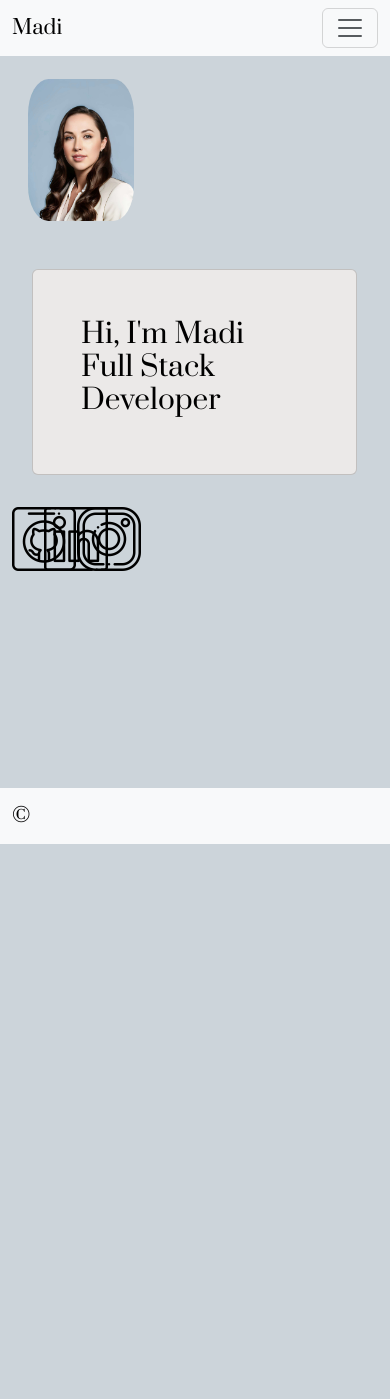
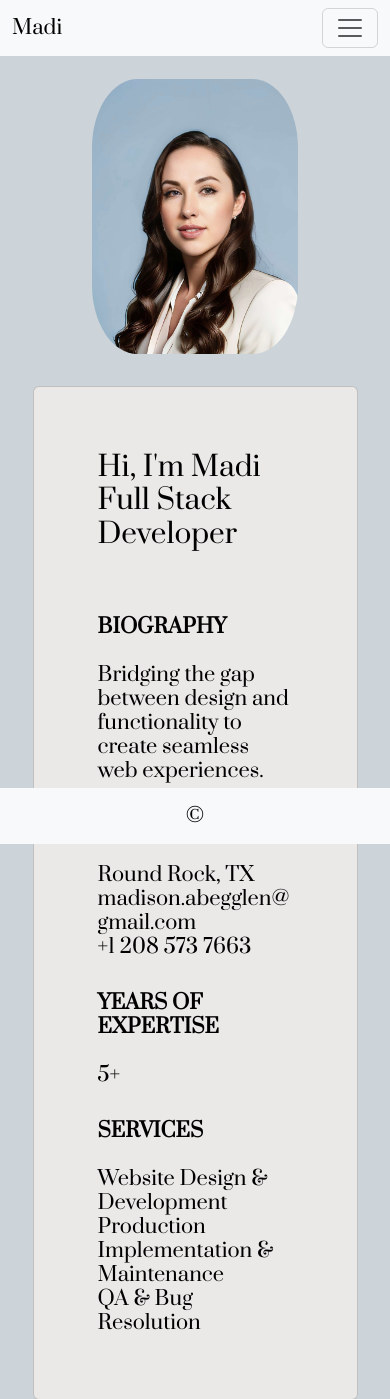
Before and after one commit to Madison-Abegglen/Portfolio, a website: page index.html in a window 390 px wide. Shown: the top 1399 px of the page. Before the commit the page ends 844 px from the top, so only its background shows below. Drawn offline with nearby package versions, Linux system fonts and the light colour scheme; a web font is replaced by a local one.

Commit message:
Finished Mobile styling for Home

```diff
--- a/assets/style.css
+++ b/assets/style.css
@@ -12,6 +12,10 @@ body {
     flex-direction: column;
 }
 
+.copyright {
+    margin: 0;
+}
+
 /*========= ROWS =========*/
 .row-profile-fs {
     display: flex;
@@ -19,6 +23,19 @@ body {
     flex-wrap: nowrap;
     justify-content: center;
     align-items: center;
+}
+
+.row-profile-m {
+    display: flex;
+    flex-direction: column;
+    align-items: center;
+}
+
+.row-copyright {
+    width: 100vw;
+    margin: 0;
+    display: flex;
+    justify-content: center;
 }
 
 .row-top-bumper {
@@ -44,13 +61,13 @@ body {
 }
 
 .card-home2 {
-    margin: 2rem;
-    padding: 2rem;
+    margin: 1rem;
+    padding: 3rem;
     background-color: #ebe9e8;
     color: black;
 }
 
-/*========= IMAGE =========*/
+/*========= IMAGES =========*/
 .img-profile {
     margin: 1rem;
     border-radius: 25%;
@@ -61,24 +78,13 @@ body {
 .img-profile2 {
     margin: 1rem;
     border-radius: 25%;
-}
-
-/*========= ICONS =========*/
-.github-icon img {
-    width: 4em;
-    color: #024035;
-}
-
-.linkedin-icon img {
-    width: 4em;
-}
-
-.instagram-icon img {
-    width: 4em;
+    min-height: 274px;
+    min-width: 230px;
 }
 
 /*========= STYLING CONTENT FOR MOBILE ========*/
-@media (max-width: 991px) {
+@media (max-width: 989px) {
+    /*========= ROWS =========*/
     .row-profile-fs {
         display: none;
     }
@@ -87,22 +93,42 @@ body {
         display: none;
     }
 
+    .row-socials-m {
+        display: flex;
+        justify-content: center;
+    }
+
     .row-top-bumper {
         height: 7.5vh;
     }
 
+    /*========= HEADER =========*/
     .nav-header {
         height: auto;
     }
 
+    /*========= FOOTER =========*/
     .nav-footer {
         height: auto;
     }
 
+    /*========= ICONS ==========*/
+    .github-icon img {
+        width: 3em;
+    }
+
+    .linkedin-icon img {
+        width: 3em;
+    }
+
+    .instagram-icon img {
+        width: 3em;
+    }
 }
 
 /*========= STYLING CONTENT FOR FULLSCREEN ====*/
 @media (min-width: 991px) {
+    /*========= ROWS =========*/
     .row-profile-m {
         display: none;
     }
@@ -115,11 +141,26 @@ body {
         justify-content: flex-end;
     }
 
+    /*========= HEADER =========*/
     .nav-header {
         height: 8vh;
     }
 
+    /*========= FOOTER =========*/
     .nav-footer {
         height: 8vh;
     }
+
+    /*========= ICONS ==========*/
+    .github-icon img {
+        width: 4em;
+    }
+
+    .linkedin-icon img {
+        width: 4em;
+    }
+
+    .instagram-icon img {
+        width: 4em;
+    }
 }
--- a/index.html
+++ b/index.html
@@ -54,21 +54,20 @@
       <div class="row row-top-bumper"></div>
       <!--================== FULLSCREEN ==============-->
       <div class="row row-profile-fs">
-          <img src="/assets/profilepic_2.jpg" class="img-profile col-4" alt="">
+          <img src="/assets/profilepic_2.jpg" class="img-profile col-4" alt="" />
           <div class="card card-home col-7">
               <div class="card-body title">
                 <h1 class="card-title">Hi, I'm Madi <br/>Full Stack Developer</h1>
               </div>
-              <div class="card-body">
-                <div class="row">
-                    <h5 class="card-text col-lg-5">
+              <div class="card-body row">
+                <h5 class="card-text col-5">
                     <br/>
                     <b>BIOGRAPHY</b>
                     <br/>
                     <br/>
                     Bridging the gap between design and functionality to create seamless web experiences.
                 </h5>
-                    <h5 class="card-text col-lg-5 offset-lg-2">
+                <h5 class="card-text col-5 offset-2">
                     <br/>
                     <b>CONTACT</b>
                     <br/>
@@ -77,14 +76,14 @@
                     madison.abegglen@gmail.com <br/>
                     +1 208 573 7663
                 </h5>
-                    <h5 class="card-text col-lg-5">
+                <h5 class="card-text col-5">
                     <br/>
                     <b>YEARS OF EXPERTISE</b>
                     <br/>
                     <br/>
                     5+
                 </h5>
-                    <h5 class="card-text col-lg-5 offset-lg-2">
+                <h5 class="card-text col-5 offset-2">
                     <br/>
                     <b>SERVICES</b>
                     <br/>
@@ -93,7 +92,6 @@
                     Production Implementation &amp; Maintenance <br/>
                     QA &amp; Bug Resolution
                 </h5>
-                </div>
               </div>
           </div>
       </div>
@@ -110,19 +108,59 @@
             <div class="card-body title">
               <h1 class="card-title">Hi, I'm Madi <br/>Full Stack Developer</h1>
             </div>
+            <div class="card-body row">
+              <h5 class="card-text col-12">
+                <br/>
+                <b>BIOGRAPHY</b>
+                <br/>
+                <br/>
+                Bridging the gap between design and functionality to create seamless web experiences.
+              </h5>
+              <h5 class="card-text col-12">
+                <br/>
+                <b>CONTACT</b>
+                <br/>
+                <br/>
+                Round Rock, TX <br/>
+                madison.abegglen@gmail.com <br/>
+                +1 208 573 7663
+              </h5>
+              <h5 class="card-text col-12">
+                <br/>
+                <b>YEARS OF EXPERTISE</b>
+                <br/>
+                <br/>
+                5+
+              </h5>
+              <h5 class="card-text col-12">
+                <br/>
+                <b>SERVICES</b>
+                <br/>
+                <br/>
+                Website Design &amp; Development <br/>
+                Production Implementation &amp; Maintenance <br/>
+                QA &amp; Bug Resolution
+              </h5>
+            </div>
           </div>
       </div>
       <div class="row row-socials-m">
-        <a href="https://github.com/Madison-Abegglen" class="github-icon col-1"><img src="/assets/github_bl.png"/></a>
-        <a href="https://www.linkedin.com/in/madison-abegglen-708338121/" class="linkedin-icon col-1"><img src="/assets/linkedinicon_bl.png" /></a>
-        <a href="https://www.instagram.com/madi_abegglen/" class="instagram-icon col-1"><img src="/assets/instagram_bl.png" /></a>
+        <div class="col-2" align="center">
+          <a href="https://github.com/Madison-Abegglen" class="github-icon"><img src="/assets/github_bl.png"/></a>
+        </div>
+        <div class="col-2" align="center">
+          <a href="https://www.linkedin.com/in/madison-abegglen-708338121/" class="linkedin-icon"><img src="/assets/linkedinicon_bl.png" /></a>
+        </div>
+        <div class="col-2" align="center">
+          <a href="https://www.instagram.com/madi_abegglen/" class="instagram-icon"><img src="/assets/instagram_bl.png" /></a>
+        </div>
       </div>
       <div class="row row-bottom-bumper"></div>
     </div>
   <!--================== FOOTER ==================-->
     <nav class="navbar navbar-expand-lg bg-body-tertiary fixed-bottom nav-footer">
-      <div class="container container-copyright">
-        <a class="navbar-brand col-lg-1 offset-lg-6 copyright" href="">&copy;</a>
+      <div class="row row-copyright">
+        <a class="navbar-brand copyright col-6" align="center" href=""> &copy;</a>
       </div>
     </nav>
   <!--================== BOOTSTRAP/POPPER JS =====-->
```
Lines whose indentation alone changed are shown as unchanged.
